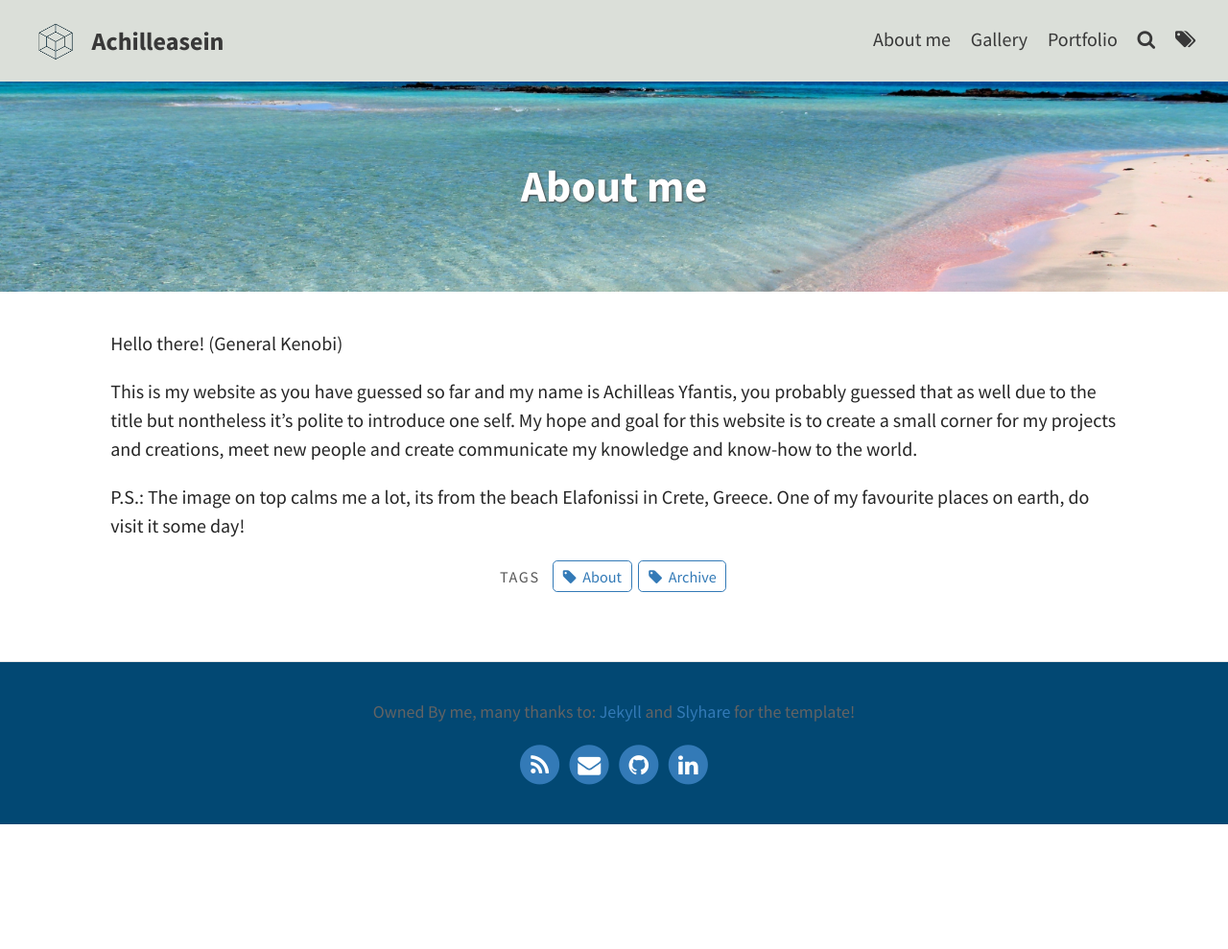
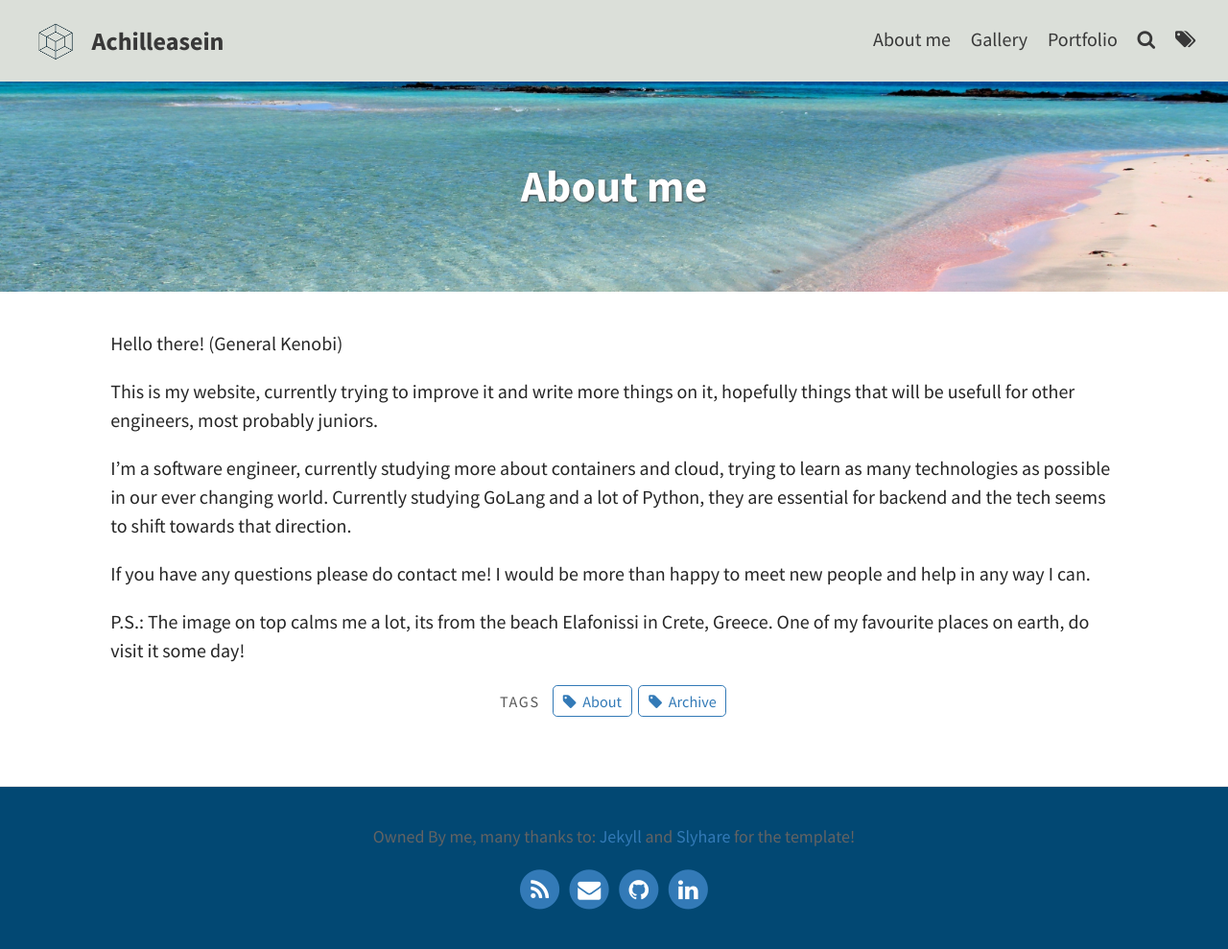
Before and after one commit to Achilleasein/achilleasein, a Jekyll site: the page built from pages/about.md, in a window 1280 px wide. Shown: the whole page at 96% size. Built offline with Jekyll 4.4.1, drawn with Linux system fonts in a browser that asks for light colours; before the commit the page ends 900 px from its top, so only the background shows below that.

Commit message:
New article and updated info

```diff
--- a/pages/about.md
+++ b/pages/about.md
@@ -8,7 +8,12 @@ tags: [About, Archive]
 
 Hello there! (General Kenobi)
 
-This is my website as you have guessed so far and my name is Achilleas Yfantis, you probably guessed that as well due to the title but nontheless it's polite to introduce one self.
-My hope and goal for this website is to create a small corner for my projects and creations, meet new people and create communicate my knowledge and know-how to the world.
+This is my website, currently trying to improve it and write more things on it, hopefully things that will be usefull for other engineers, most probably juniors.
+
+I'm a software engineer, currently studying more about containers and cloud, trying to learn as many technologies as possible in our ever changing world.
+Currently studying GoLang and a lot of Python, they are essential for backend and the tech seems to shift towards that direction.
+
+If you have any questions please do contact me!
+I would be more than happy to meet new people and help in any way I can.
 
 P.S.: The image on top calms me a lot, its from the beach Elafonissi in Crete, Greece. One of my favourite places on earth, do visit it some day!
```
Also changed, not shown: _posts/2021-02-18-rclone-and-docker.md (added, +26 -0 lines).
